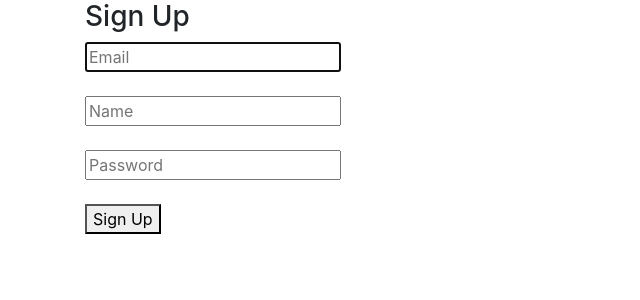
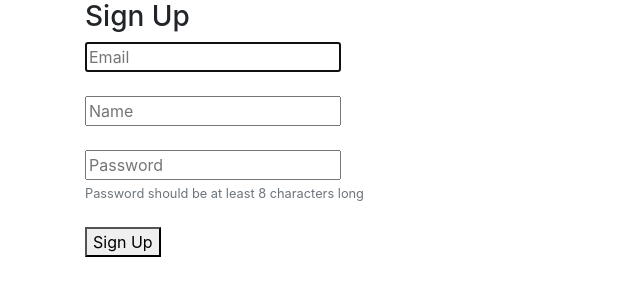
Before and after one commit to DanHWK/NEAProject, a Flask app: page /signup in a window 1280 px wide. Shown: the part 56-356 px from the top of the page, without its empty margins (0-640 px from the left). Run offline with Flask 3, Linux system fonts and the light colour scheme.

Commit message:
password strength checker

```diff
--- a/app.py
+++ b/app.py
@@ -348,11 +348,16 @@ def login():
 @app.route("/signup", methods = ["POST", "GET"])
 def signup():
     if request.method == "POST":
+        WeakPassword = False
         email = request.form.get('user_email')
         name = request.form.get('user_name')
         password = request.form.get('user_password').encode('utf-8')
         #.encode('utf-8') turns the password data type from string to bytes, this is needed to use the bcrypt salt function
+
         user = User.query.filter_by(email=email).first() # if this returns a user, then the email already exists in database
+
+        if len(request.form.get('user_password')) < 8:
+            return render_template('signup.html', WeakPassword = True)
 
         if user: # if a user is found, we want to redirect back to signup page so user can try again as a email can only have one account
             #if a user isn't found the if statement will not run as user will equal None
--- a/templates/signup.html
+++ b/templates/signup.html
@@ -9,6 +9,13 @@
         {{ messages[0] }}. Go to <a href="{{ url_for('login') }}">login page</a>.
     </div>
     {% endif %}
+
+    {% if WeakPassword == True %}
+      <div class="alert alert-warning" role="alert">
+        Password is too short
+      </div>
+    {% endif %}
+
     {% endwith %}
         <form action="#" method="POST">
             <div class="field">
@@ -26,6 +33,7 @@
             <div class="field">
                 <div class="control">
                     <input class="input is-large" type="password" name="user_password" placeholder="Password" required>
+                    <small class="form-text text-muted"> Password should be at least 8 characters long</small>
                 </div>
             </div>
         <br>
```
Also changed, not shown: instance/record.db.
